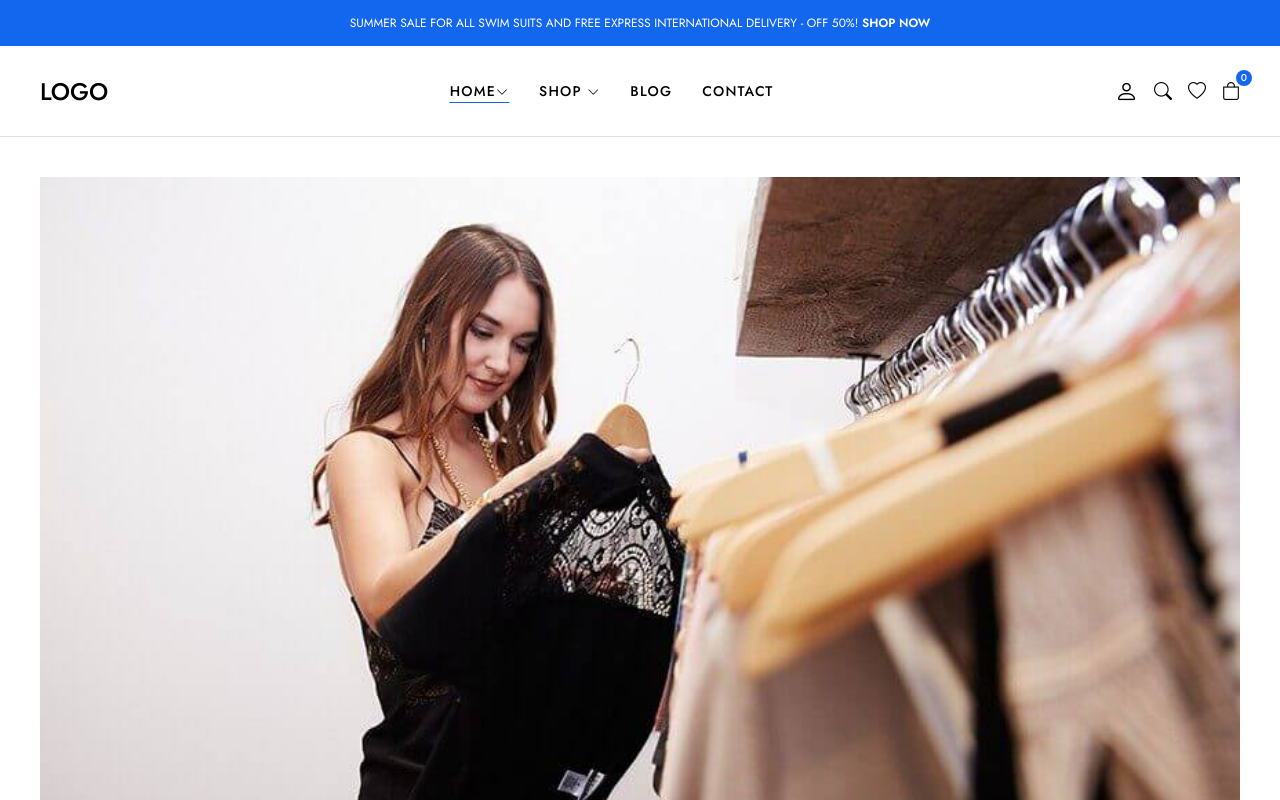
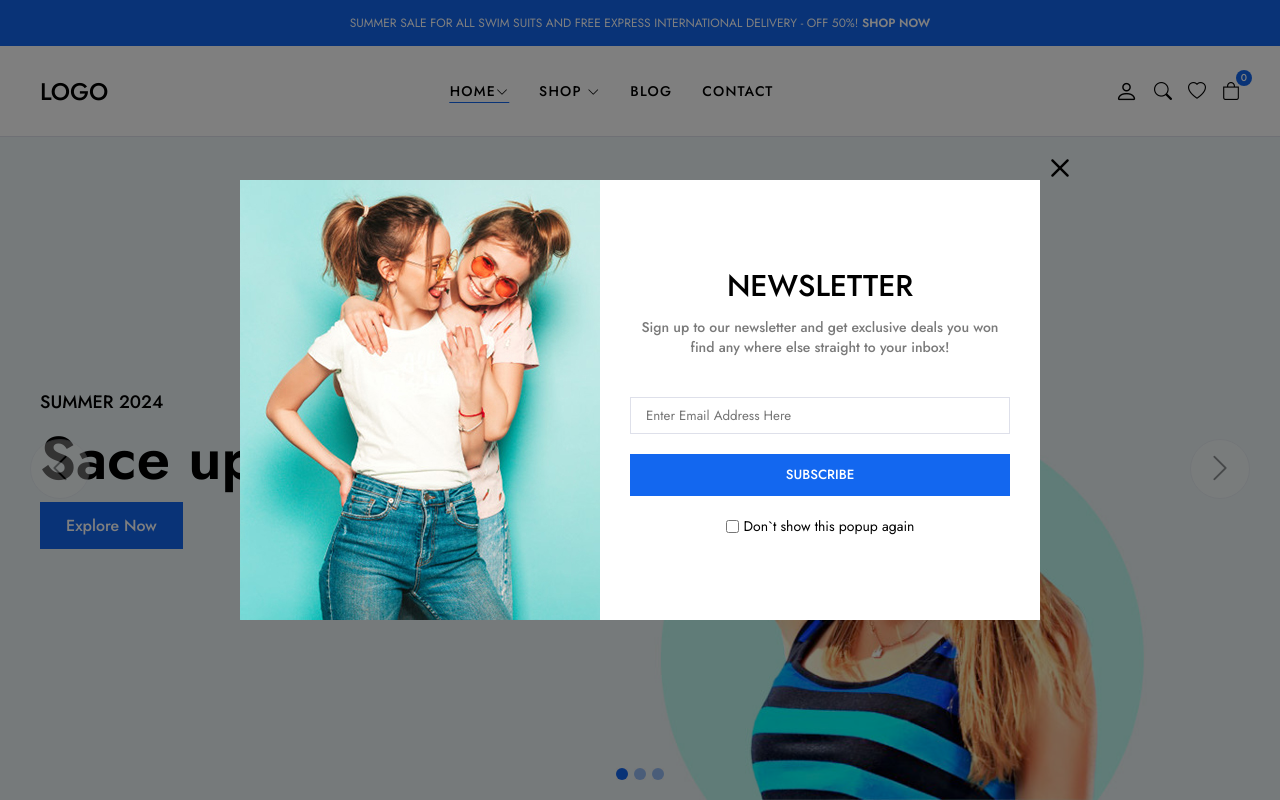
Before and after one commit to baturhanaykut/e-commerce, a React (Vite) app in the folder frontend/: page / in a window 1280 px wide. Shown: the top 800 px of the page. Built offline with nearby package versions, Linux system fonts and the light colour scheme.

Commit message:
Serach ve Dialog modal yapıldı.

```diff
--- a/frontend/src/App.jsx
+++ b/frontend/src/App.jsx
@@ -1,10 +1,10 @@
-// import HomePage from "./pages/HomePage";
+import HomePage from "./pages/HomePage";
 // import ShopPage from "./pages/ShopPage";
 //import ContactPage from "./pages/ContactPage";
 // import AuthPage from "./pages/AuthPage";
 // import CartPage from "./pages/CartPage";
 // import BlogPage from "./pages/BlogPage";
-import BlogDetailsPage from "./pages/BlogDetailsPage";
+//import BlogDetailsPage from "./pages/BlogDetailsPage";
 //import ProductDetailsPage from "./pages/ProductDetailsPage";
 
 import React from "react";
@@ -13,13 +13,13 @@
 function App() {
   return (
     <React.Fragment>
-      {/* <HomePage /> */}
+      <HomePage />
       {/* <ContactPage /> */}
       {/* <ShopPage /> */}
       {/* <AuthPage /> */}
       {/* <CartPage /> */}
       {/* <BlogPage /> */}
-      <BlogDetailsPage />
+      {/* <BlogDetailsPage /> */}
       {/* <ProductDetailsPage /> */}
     </React.Fragment>
   );
--- a/frontend/src/components/Layout/Header/Header.jsx
+++ b/frontend/src/components/Layout/Header/Header.jsx
@@ -1,6 +1,7 @@
 import "./Header.css";
+import PropTypes from "prop-types";
 
-const Header = () => {
+const Header = ({ setIsSearchShow }) => {
   return (
     <header>
       <div className="global-notification">
@@ -187,7 +188,10 @@
                 <a className="header-account" href="account.html">
                   <i className="bi bi-person"></i>
                 </a>
-                <button className="search-button">
+                <button
+                  className="search-button"
+                  onClick={() => setIsSearchShow(true)}
+                >
                   <i className="bi bi-search"></i>
                 </button>
                 <a href="#">
@@ -209,3 +213,7 @@
 };
 
 export default Header;
+
+Header.propTypes = {
+  setIsSearchShow: PropTypes.func,
+};
--- /dev/null
+++ b/frontend/src/components/Modals/Dialog/Dialog.css
@@ -0,0 +1,94 @@
+.modal-dialog {
+  position: absolute;
+  top: 0;
+  left: 0;
+  width: 100%;
+  height: 100%;
+  display: flex;
+  justify-content: center;
+  align-items: center;
+  z-index: 999;
+  transition: 0.3s ease all;
+  visibility: hidden;
+  opacity: 0;
+}
+.modal-dialog.show {
+  visibility: visible;
+  opacity: 1;
+}
+.modal-overlay {
+  content: "";
+  width: 100%;
+  height: 100%;
+  background-color: black;
+  height: 100%;
+  top: 0;
+  left: 0;
+  opacity: 0.5;
+  position: fixed;
+}
+
+.modal-content {
+  max-width: 800px;
+  width: 100%;
+  background-color: #fff;
+  z-index: 10;
+  position: fixed;
+  display: flex;
+  align-items: center;
+}
+
+.modal-dialog .modal-content .modal-close {
+  position: absolute;
+  right: -40px;
+  top: -40px;
+  background-color: transparent;
+  font-size: 40px;
+}
+
+.modal-dialog .modal-content .modal-image {
+  display: flex;
+}
+.modal-dialog .modal-content .popup-wrapper {
+  padding: 30px;
+  text-align: center;
+}
+.modal-dialog .modal-content .popup-title h3 {
+  font-size: 30px;
+  font-weight: 500;
+}
+.modal-dialog .modal-content .popup-text {
+  font-size: 14px;
+  color: #7a7a7a;
+  font-weight: 500;
+  margin-top: 10px;
+}
+
+.modal-dialog .modal-content .popup-form {
+  display: flex;
+  flex-direction: column;
+  row-gap: 20px;
+  margin-top: 40px;
+}
+.modal-dialog .modal-content .popup-form label {
+  display: flex;
+  align-items: center;
+  justify-content: center;
+  column-gap: 5px;
+  font-size: 14px;
+}
+
+@media (max-width: 576px) {
+  .modal-dialog .modal-content {
+    max-width: 350px;
+  }
+  .modal-dialog .modal-content .modal-close {
+    position: absolute;
+    right: 0px;
+    top: 0px;
+    font-size: 30px;
+  }
+  .modal-dialog .modal-content .modal-image {
+    display: none;
+  }
+}
--- /dev/null
+++ b/frontend/src/components/Modals/Dialog/Dialog.jsx
@@ -0,0 +1,51 @@
+import "./Dialog.css";
+import PropTypes from "prop-types";
+
+const Dialog = ({ isDialogShow, setIsDialogShow }) => {
+  const handleCloseDialog = (event) => {
+    const checked = event.target.checked;
+    localStorage.setItem("dialog", JSON.stringify(!checked));
+  };
+  return (
+    <div className={`modal-dialog ${isDialogShow ? "show" : ""}`}>
+      <div className="modal-content">
+        <button className="modal-close" onClick={() => setIsDialogShow(false)}>
+          <i className="bi bi-x"></i>
+        </button>
+        <div className="modal-image">
+          <img src="img/modal-dialog.jpg" alt="" />
+        </div>
+        <div className="popup-wrapper">
+          <div className="popup-content">
+            <div className="popup-title">
+              <h3>NEWSLETTER</h3>
+            </div>
+            <p className="popup-text">
+              Sign up to our newsletter and get exclusive deals you won find any
+              where else straight to your inbox!
+            </p>
+            <form className="popup-form">
+              <input type="text" placeholder="Enter Email Address Here " />
+              <button className="btn btn-primary">SUBSCRIBE</button>
+              <label>
+                <input type="checkbox" onChange={handleCloseDialog} />
+                <span>Don`t show this popup again</span>
+              </label>
+            </form>
+          </div>
+        </div>
+      </div>
+      <div
+        className="modal-overlay"
+        onClick={() => setIsDialogShow(false)}
+      ></div>
+    </div>
+  );
+};
+
+export default Dialog;
+
+Dialog.propTypes = {
+  isDialogShow: PropTypes.bool,
+  setIsDialogShow: PropTypes.func,
+};
--- /dev/null
+++ b/frontend/src/components/Modals/Search/Search.css
@@ -0,0 +1,165 @@
+/* ! Modal search start */
+.modal-search {
+  position: absolute;
+  top: 0;
+  left: 0;
+  width: 100%;
+  height: 100%;
+  display: flex;
+  justify-content: center;
+  align-items: center;
+  visibility: hidden;
+  z-index: 999;
+  opacity: 0;
+  transition: 0.3s ease all;
+}
+.modal-search.show {
+  visibility: visible;
+  opacity: 1;
+}
+
+.modal-overlay {
+  content: "";
+  width: 100%;
+  height: 100%;
+  background-color: black;
+  height: 100%;
+  top: 0;
+  left: 0;
+  opacity: 0.5;
+  position: fixed;
+}
+
+.modal-wrapper {
+  max-width: 800px;
+  width: 100%;
+  background-color: #fff;
+  z-index: 10;
+  position: fixed;
+  padding: 30px;
+}
+
+.modal-search .modal-title {
+  font-size: 30px;
+  font-weight: 600;
+}
+
+.modal-search .modal-text {
+  font-size: 14px;
+  color: #7a7a7a;
+  padding-bottom: 15px;
+  border-bottom: 1px solid #dee0ea;
+}
+
+.modal-search .search-form {
+  margin-top: 15px;
+  display: flex;
+  position: relative;
+}
+
+.modal-search .search-form::after {
+  content: "";
+  width: 100%;
+  height: 1px;
+  background-color: #dee0ea;
+  position: absolute;
+  bottom: -15px;
+}
+
+.modal-search .search-form input {
+  width: 100%;
+  max-height: 42px;
+  border-color: #dee0ea;
+}
+.modal-search .search-form button {
+  position: absolute;
+  right: 0;
+  height: 100%;
+  padding: 15px;
+  display: flex;
+  align-items: center;
+  justify-content: center;
+  border: 1px solid #dee0ea;
+}
+
+.modal-search .search-form button i {
+  font-size: 18px;
+  color: #7a7a7a;
+}
+
+.modal-search .search-result {
+  margin-top: 30px;
+}
+
+.modal-search .search-heading {
+  padding: 15px;
+  background-color: #f9f9f9;
+  border: 1px solid #dee0ea;
+}
+
+.modal-search .search-heading h3 {
+  font-size: 16px;
+  font-weight: 600;
+}
+
+.modal-search .results {
+  display: grid;
+  grid-template-columns: 1fr 1fr;
+  border-left: 1px solid #dee0ea;
+}
+
+.modal-search .results .result-item {
+  display: flex;
+  column-gap: 15px;
+  align-items: center;
+  padding: 15px;
+  border-bottom: 1px solid #dee0ea;
+  border-right: 1px solid #dee0ea;
+  transition: background-color 0.2s ease;
+}
+
+.modal-search .result-item:hover {
+  background-color: #f9f9f9;
+}
+
+.modal-search .search-thumb {
+  max-width: 65px;
+  width: 100%;
+}
+
+.modal-search .search-info {
+  font-size: 14px;
+  display: flex;
+  flex-direction: column;
+}
+.modal-search .search-sku {
+  color: #7a7a7a;
+  margin: 2px 0;
+}
+
+.modal-search .search-price {
+  font-weight: 600;
+  color: #dc3545;
+}
+
+.modal-search .bi-x-circle {
+  position: absolute;
+  top: 5px;
+  right: 10px;
+  font-size: 20px;
+  cursor: pointer;
+}
+
+/* ! Modal search end */
+/* ! Modal Search Responsive Start */
+
+@media (max-width: 992px) {
+  .modal-wrapper {
+    max-width: 370px;
+  }
+  .modal-search .results {
+    grid-template-columns: 1fr;
+  }
+}
+
+/* ! Modal Search Responsive End */
--- /dev/null
+++ b/frontend/src/components/Modals/Search/Search.jsx
@@ -0,0 +1,68 @@
+import "./Search.css";
+import PropTypes from "prop-types";
+
+const Search = ({ isSearchShow, setIsSearchShow }) => {
+  return (
+    <div className={`modal-search ${isSearchShow ? "show" : ""}`}>
+      <div className="modal-wrapper">
+        <h3 className="modal-title">Search for products</h3>
+        <p className="modal-text">
+          Start typing to see products yu are looking for.
+        </p>
+        <form className="search-form">
+          <input type="text" placeholder="Search a product" />
+          <button>
+            <i className="bi bi-search"></i>
+          </button>
+        </form>
+        <div className="search-result">
+          <div className="search-heading">
+            <h3>RESULT FROM PRODUCT</h3>
+          </div>
+          <div className="results">
+            <a href="#" className="result-item">
+              <img
+                src="img/products/product1/1.png"
+                className="search-thumb"
+                alt=""
+              />
+              <div className="search-info">
+                <h4>Analogue Resin Strap</h4>
+                <span className="search-sku">SKU:PD0016</span>
+                <span className="search-price">$108.00</span>
+              </div>
+            </a>
+            <a href="#" className="result-item">
+              <img
+                src="img/products/product2/1.png"
+                className="search-thumb"
+                alt=""
+              />
+              <div className="search-info">
+                <h4>Analogue Resin Strap</h4>
+                <span className="search-sku">SKU:PD0016</span>
+                <span className="search-price">$108.00</span>
+              </div>
+            </a>
+          </div>
+        </div>
+        <i
+          className="bi bi-x-circle"
+          id="close-search"
+          onClick={() => setIsSearchShow(false)}
+        ></i>
+      </div>
+      <div
+        className="modal-overlay"
+        onClick={() => setIsSearchShow(false)}
+      ></div>
+    </div>
+  );
+};
+
+export default Search;
+
+Search.propTypes = {
+  isSearchShow: PropTypes.bool,
+  setIsSearchShow: PropTypes.func,
+};
--- a/frontend/src/layouts/MainLayout.jsx
+++ b/frontend/src/layouts/MainLayout.jsx
@@ -1,20 +1,36 @@
-import { Fragment } from "react";
+import { useEffect, useState } from "react";
 import Header from "../components/Layout/Header/Header";
 import Footer from "../components/Layout/Footer/Footer";
 import Proptypes from "prop-types";
+import Search from "../components/Modals/Search/Search";
+import Dialog from "../components/Modals/Dialog/Dialog";
 
 const MainLayout = ({ children }) => {
+  const [isSearchShow, setIsSearchShow] = useState(false);
+  const [isDialogShow, setIsDialogShow] = useState(false);
+
+  useEffect(() => {
+    const dialogStatus = localStorage.getItem("dialog")
+      ? JSON.parse(localStorage.getItem("dialog"))
+      : localStorage.setItem("dialog", JSON.stringify(true));
+    setTimeout(() => {
+      setIsDialogShow(dialogStatus);
+    }, 2000);
+  }, []);
+
   return (
-    <Fragment>
-      <Header />
+    <div className="main-layout">
+      <Dialog isDialogShow={isDialogShow} setIsDialogShow={setIsDialogShow} />
+      <Search isSearchShow={isSearchShow} setIsSearchShow={setIsSearchShow} />
+      <Header setIsSearchShow={setIsSearchShow} />
       {children}
       <Footer />
-    </Fragment>
+    </div>
   );
 };
 
 export default MainLayout;
 
 MainLayout.propTypes = {
-  children: Proptypes.node
+  children: Proptypes.node,
 };
```
